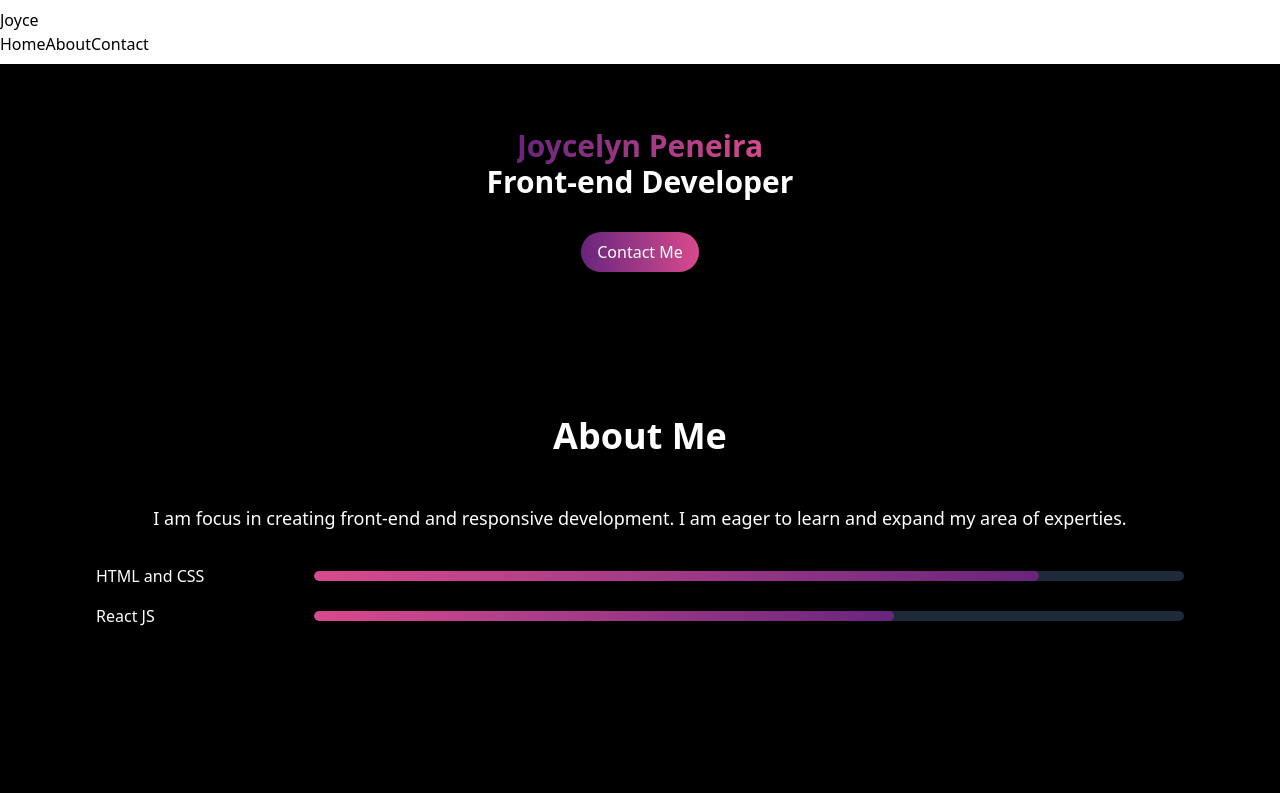
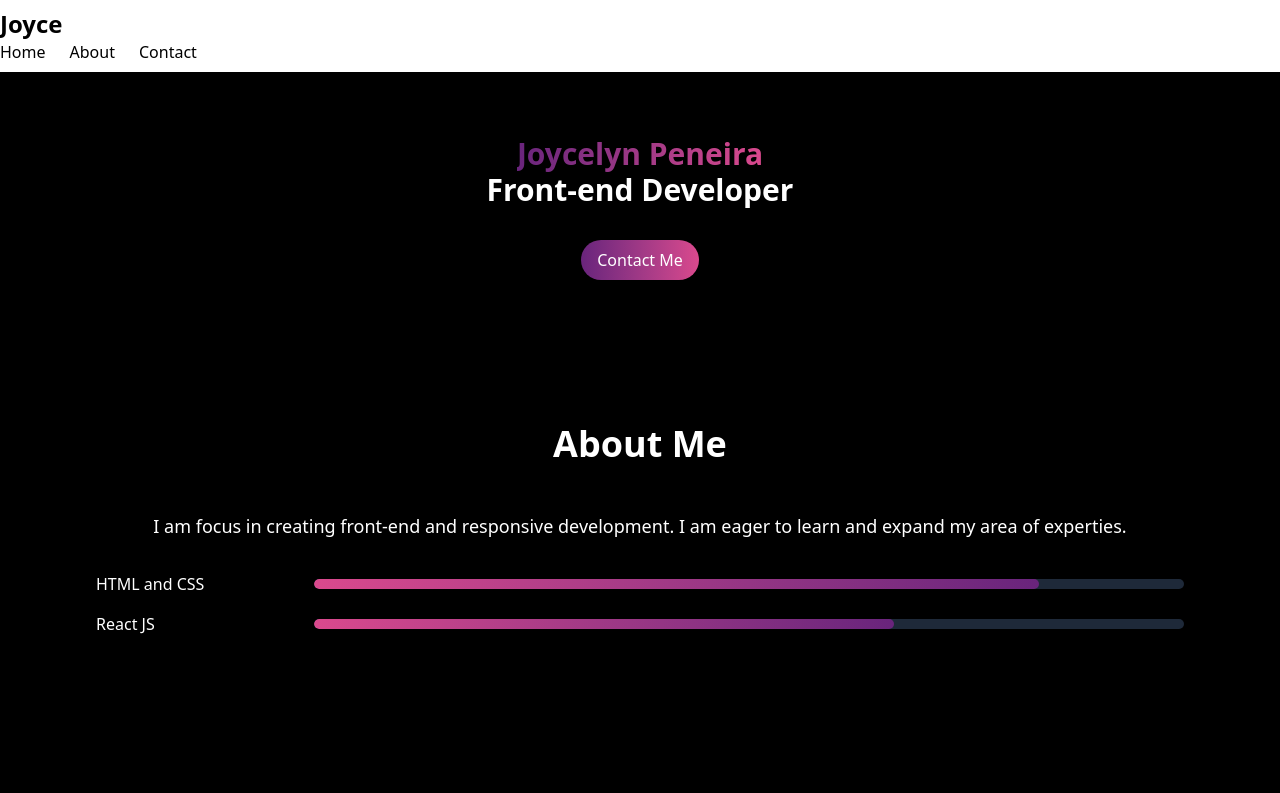
Before and after one commit to JoyceeeP/my-protfolio, a React (Vite) app: page / in a window 1280 px wide. Shown: the top 793 px of the page. Built offline with nearby package versions, Linux system fonts and the light colour scheme.

Commit message:
updated navbar

```diff
--- a/src/components/Navbar.jsx
+++ b/src/components/Navbar.jsx
@@ -5,11 +5,11 @@ const Navbar = () => {
     <nav navclassName='bg-black text-white px-8 md:px-16 lg:px-24'>
         <div className='container py-2 flex justify-center md:justify-between items-center'>
             <div>
-                <div>Joyce</div>
-                <div>
-                    <a href="#home">Home</a>
-                    <a href="#about">About</a>
-                    <a href="#contact">Contact</a>
+                <div className='text-2xl font-bold hidden md:inline'>Joyce</div>
+                <div className='space-x-6'>
+                    <a href="#home" className='hover:text-gray-400'>Home</a>
+                    <a href="#about" className='hover:text-gray-400'>About</a>
+                    <a href="#contact" className='hover:text-gray-400'>Contact</a>
                 </div>
             </div>
         </div>
```
